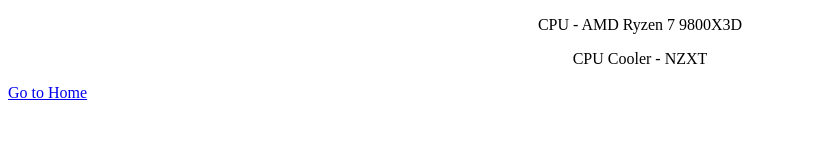
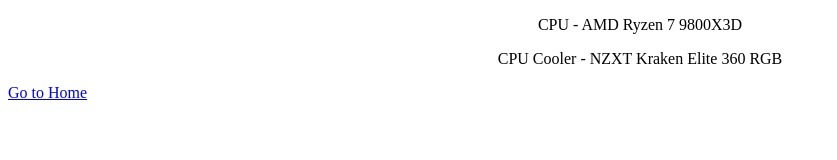
Before and after one commit to LUC4SaIStheBEST/HelloW0rld, a plain HTML site: page index2.html in a window 1280 px wide. Shown: the whole page, without its empty margins (0-837 px from the left). Drawn offline with Linux system fonts and the light colour scheme.

Commit message:
Update index2.html

```diff
--- a/index2.html
+++ b/index2.html
@@ -7,7 +7,7 @@
    <body>
 </style>
 <p style="text-align:center;">CPU - AMD Ryzen 7 9800X3D</p>
-<p style="text-align:center;">CPU Cooler - NZXT </p>
+<p style="text-align:center;">CPU Cooler - NZXT Kraken Elite 360 RGB</p>
 
 <b1><a style="text-align:center;" href="index.html">Go to Home<b1/></a>
 </body>
```
